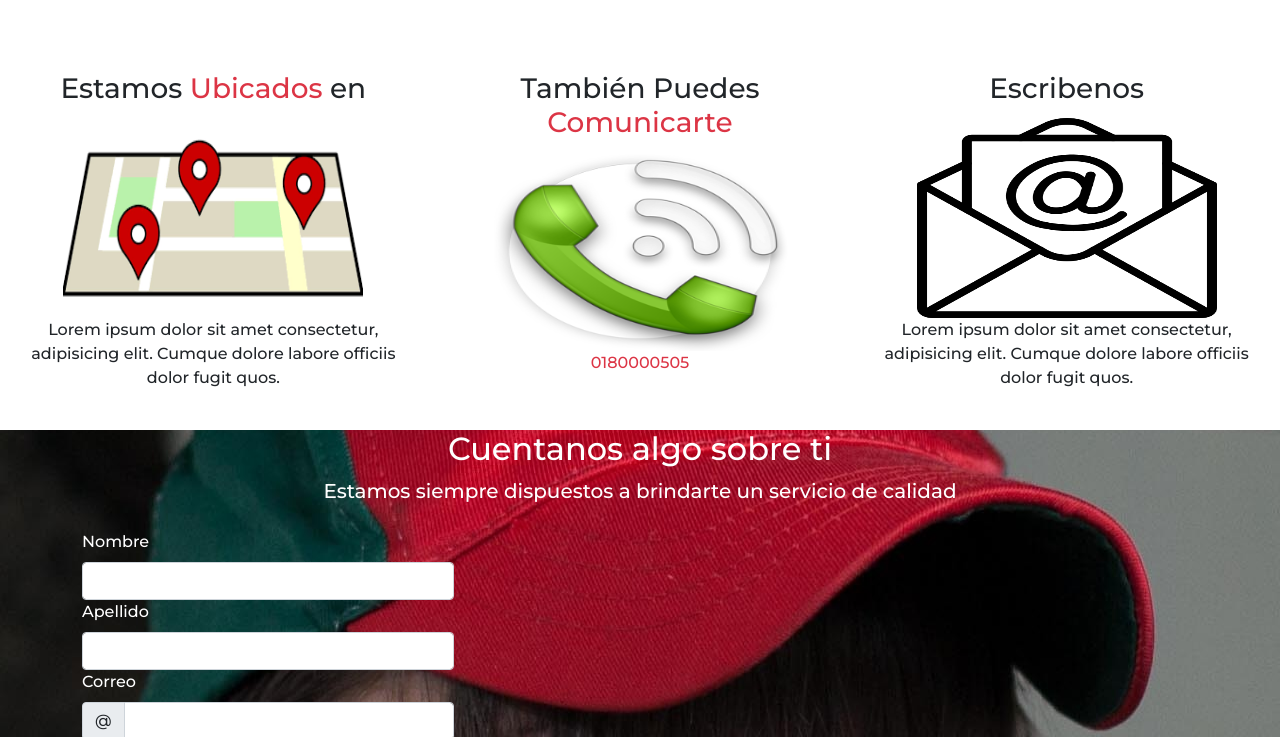
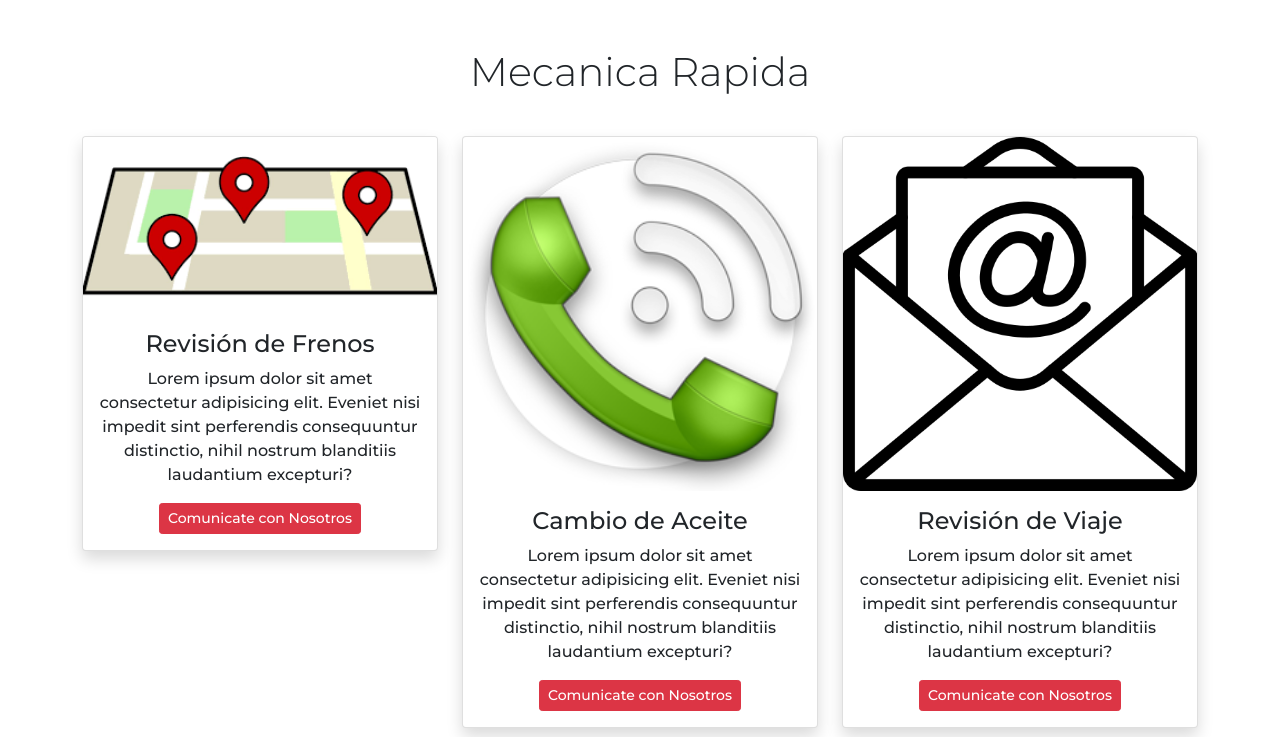
Before and after one commit to piparo2022/DESAFIO-CON-BS, a website: page registro.html in a window 1280 px wide. Shown: the part 62-799 px from the top of the page. Drawn offline with nearby package versions, Linux system fonts and the light colour scheme.

Commit message:
se agregan cards en registro

```diff
--- a/registro.html
+++ b/registro.html
@@ -84,37 +84,60 @@
          </nav>
       </header>
       <!----------------MAIN------------------------------------------------>
-      <section class="container-fluid" id="ubicanos">
-         <div class="row pt-5 servicio-fila text-center">
-            <div class="col-lg-4 col-md-6 col-sm-12">
-               <h3 class="fs-10 mt-4 px-4 pb-1">
-                  Estamos <span class="text-danger">Ubicados</span> en
-               </h3>
-               <img src="imagenes2/mapa.png" alt="" width="300" height="200" />
-               <p>
-                  Lorem ipsum dolor sit amet consectetur, adipisicing elit. Cumque dolore labore
-                  officiis dolor fugit quos.
-               </p>
+      <div class="container text-center mt-5">
+         <h3 class="display-6">Mecanica Rapida</h3>
+         <div class="row mt-4">
+            <div class="col-sm-12 col-md-4 col-lg-4 py-3">
+               <div class="card shadow">
+                  <img src="/imagenes2/mapa.png" class="card-img-top" alt="" />
+                  <div class="card-body" id="Main1">
+                     <h4>Revisión de Frenos</h4>
+                     <p class="text-mute">
+                        Lorem ipsum dolor sit amet consectetur adipisicing elit. Eveniet nisi
+                        impedit sint perferendis consequuntur distinctio, nihil nostrum blanditiis
+                        laudantium excepturi?
+                     </p>
+                     <a href="registro.html" class="btn btn-sm btn-danger"
+                        >Comunicate con Nosotros</a
+                     >
+                  </div>
+               </div>
             </div>
-            <div class="col-lg-4 col-md-6 col-sm-12">
-               <h3 class="fs-10 mt-4 px-10 pb-1">
-                  También Puedes<span class="text-danger"> Comunicarte</span>
-               </h3>
-               <img src="imagenes2/telefono.png" alt="" width="300" height="200" />
-               <p>
-                  <span class="text-danger" id="numero">0180000505</span>
-               </p>
+            <div class="col-sm-12 col-md-4 col-lg-4 py-3">
+               <div class="card shadow">
+                  <img src="/imagenes2/telefono.png" class="card-img-top" alt="" />
+                  <div class="card-body" id="Main1">
+                     <h4>Cambio de Aceite</h4>
+                     <p class="text-mute">
+                        Lorem ipsum dolor sit amet consectetur adipisicing elit. Eveniet nisi
+                        impedit sint perferendis consequuntur distinctio, nihil nostrum blanditiis
+                        laudantium excepturi?
+                     </p>
+                     <a href="registro.html" class="btn btn-sm btn-danger"
+                        >Comunicate con Nosotros</a
+                     >
+                  </div>
+               </div>
             </div>
-            <div class="col-lg-4 col-md-6 col-sm-12">
-               <h3 class="fs-10 mt-4 px-4 pb-1">Escribenos</h3>
-               <img src="imagenes2/correo.png" alt="" width="300" height="200" />
-               <p>
-                  Lorem ipsum dolor sit amet consectetur, adipisicing elit. Cumque dolore labore
-                  officiis dolor fugit quos.
-               </p>
+            <div class="col-sm-12 col-md-4 col-lg-4 py-3">
+               <div class="card shadow">
+                  <img src="/imagenes2/correo.png" class="card-img-top" alt="" />
+                  <div class="card-body" id="Main1">
+                     <h4>Revisión de Viaje</h4>
+                     <p class="text-mute">
+                        Lorem ipsum dolor sit amet consectetur adipisicing elit. Eveniet nisi
+                        impedit sint perferendis consequuntur distinctio, nihil nostrum blanditiis
+                        laudantium excepturi?
+                     </p>
+                     <a href="registro.html" class="btn btn-sm btn-danger"
+                        >Comunicate con Nosotros</a
+                     >
+                  </div>
+               </div>
             </div>
          </div>
-      </section>
+      </div>
+
       <!--------------------------------------------------------------------------------->
       <!--------------------------------------------------------------------------------->
 
```
Also changed, not shown: nosotros.html (+9 -3 lines).
